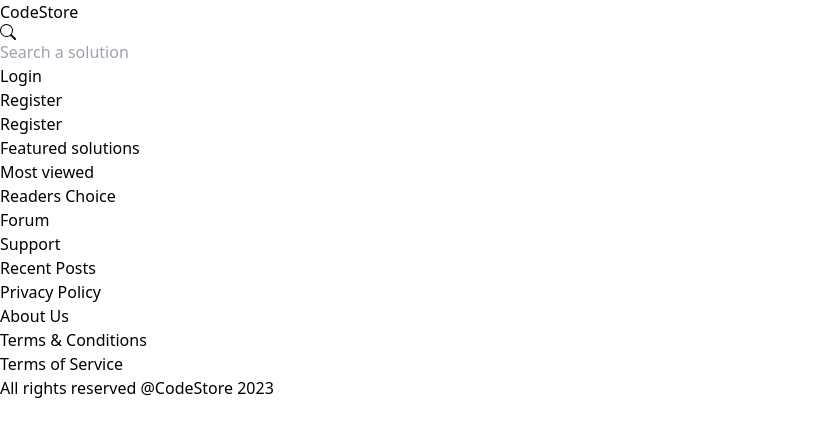
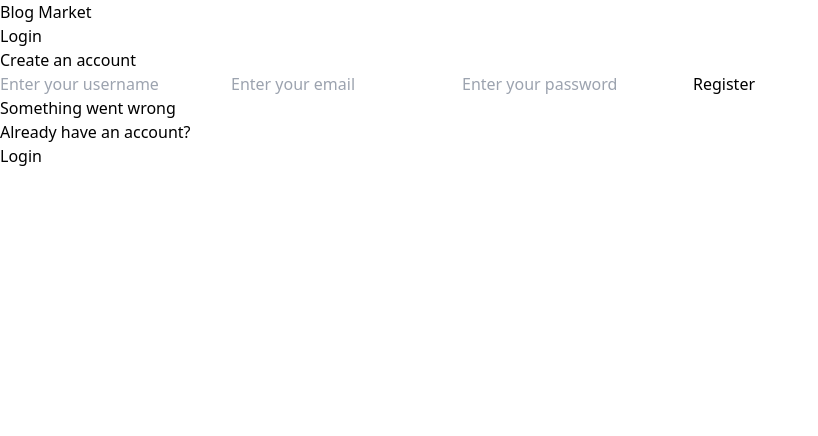
Before and after one commit to RMCV-Rajapaksha/DevDex-Original, a React (Vite) app in the folder frontend/: page /register in a window 1280 px wide. Shown: the top 436 px of the page, without its empty margins (0-818 px from the left). Built offline with nearby package versions, Linux system fonts and the light colour scheme.

Commit message:
Refactor routing and add PostDetails page

```diff
--- a/frontend/src/App.jsx
+++ b/frontend/src/App.jsx
@@ -1,19 +1,20 @@
-import Footer from './components/Footer'
-import Navbar from './components/Navbar'
+
 import {Routes,  Route } from 'react-router-dom'
 import Home from './pages/Home'
 import Login from './pages/Login'
 import Register from './pages/Register'
+import PostDetails from './pages/PostDetails'
 const App = () => {
   return (
     <div>
-      <Navbar/>
+
       <Routes>
       <Route exact path="/" element={<Home/>}/>
       <Route exact path="/login" element={<Login/>}/>
       <Route exact path="/register" element={<Register/>}/>
+      <Route exact path="/posts/post/:id" element={<PostDetails/>}/>
       </Routes>
-      <Footer/>
+
     </div>
   )
 }
--- a/frontend/src/pages/Home.jsx
+++ b/frontend/src/pages/Home.jsx
@@ -1,15 +1,22 @@
+import Footer from "../components/Footer"
 import HomePosts from "../components/HomePosts"
+import Navbar from "../components/Navbar"
 
 
 const Home = () => {
   return (
-    <div className="px-8 md:px-[200px]">
+    <>
+    <Navbar/>
+     <div className="px-8 md:px-[200px]">
         <HomePosts/>
         <HomePosts/>
         <HomePosts/>
         <HomePosts/>
         <HomePosts/>
     </div>
+    <Footer/>
+    </>
+
 
   )
 }
--- /dev/null
+++ b/frontend/src/pages/PostDetails.jsx
@@ -0,0 +1,63 @@
+import React, { useState } from 'react';
+import Navbar from '../components/Navbar';
+import Footer from '../components/Footer';
+
+const PostDetails = () => {
+
+
+
+
+  return (
+    <div>
+      <Navbar />
+      {/* Your loader and post details */}
+      {/* For simplicity, using ternary operator to show loader or post details */}
+      {loader ? (
+        <div className="h-[80vh] flex justify-center items-center w-full">
+          <Loader />
+        </div>
+      ) : (
+        <div className="px-8 md:px-[200px] mt-8">
+          <div className="flex justify-between items-center">
+            <h1 className="text-2xl font-bold text-black md:text-3xl">hhhhhhhhhhhhhhhhhhhhhhhhhhhhhhhhh</h1>
+            <div className="flex items-center justify-center space-x-2">
+              <p className="cursor-pointer" onClick={() => navigate("/edit/" + postId)} ><BiEdit/></p>
+              <p className="cursor-pointer" onClick={handleDeletePost}><MdDelete/></p>
+            </div>
+          </div>
+          <div className="flex items-center justify-between mt-2 md:mt-4">
+            <p>@{post.username}</p>
+            <div className="flex space-x-2">
+              <p>{new Date(post.updatedAt).toString().slice(0,15)}</p>
+              <p>{new Date(post.updatedAt).toString().slice(16,24)}</p>
+            </div>
+          </div>
+          <img src={post.photo} className="w-full  mx-auto mt-8" alt=""/>
+          <p className="mx-auto mt-8">{post.desc}</p>
+          <div className="flex items-center mt-8 space-x-4 font-semibold">
+            <p>Categories:</p>
+            <div className="flex justify-center items-center space-x-2">
+              {post.categories?.map((c, i) => (
+                <div key={i} className="bg-gray-300 rounded-lg px-3 py-1">{c}</div>
+              ))}
+            </div>
+          </div>
+          <div className="flex flex-col mt-4">
+            <h3 className="mt-6 mb-4 font-semibold">Comments:</h3>
+            {comments?.map((c) => (
+              <Comment key={c._id} c={c} post={post} />
+            ))}
+          </div>
+          {/* Write a comment */}
+          <div className="w-full flex flex-col mt-4 md:flex-row">
+            <input onChange={(e) => setComment(e.target.value)} type="text" placeholder="Write a comment" className="md:w-[80%] outline-none py-2 px-4 mt-4 md:mt-0"/>
+            <button onClick={postComment} className="bg-black text-sm text-white px-2 py-2 md:w-[20%] mt-4 md:mt-0">Add Comment</button>
+          </div>
+        </div>
+      )}
+      <Footer />
+    </div>
+  );
+};
+
+export default PostDetails;
--- a/frontend/src/pages/Register.jsx
+++ b/frontend/src/pages/Register.jsx
@@ -1,10 +1,29 @@
-
-import React from 'react'
+import React from 'react';
+import { Link } from 'react-router-dom'; // Import Link component
 
 function Register() {
   return (
-    <div>Register</div>
-  )
+    <>
+    <div className="flex items-center justify-between px-6 md:px-[200px] py-4">
+    <h1 className="text-lg md:text-xl font-extrabold"><Link to="/">Blog Market</Link></h1>
+    <h3><Link to="/login">Login</Link></h3>
+    </div>
+      <div className="w-full flex justify-center items-center h-[80vh] ">
+        <div className="flex flex-col justify-center items-center space-y-4 w-[80%] md:w-[25%]">
+          <h1 className="text-xl font-bold text-left">Create an account</h1>
+          <input className="w-full px-4 py-2 border-2 border-black outline-0" type="text" placeholder="Enter your username" />
+          <input className="w-full px-4 py-2 border-2 border-black outline-0" type="password" placeholder="Enter your email" />
+          <input className="w-full px-4 py-2 border-2 border-black outline-0" type="password" placeholder="Enter your password" />
+          <button className="w-full px-4 py-4 text-lg font-bold text-white bg-black rounded-lg hover:bg-gray-500 hover:text-black">Register</button>
+          <h3 className="text-red-500 text-sm">Something went wrong</h3>
+          <div className="flex justify-center items-center space-x-3">
+            <p>Already have an account?</p>
+            <p className="text-gray-500 hover:text-black"><Link to="/login">Login</Link></p> {/* Use Link component */}
+          </div>
+        </div>
+      </div>
+    </>
+  );
 }
 
-export default Register
+export default Register;
```
